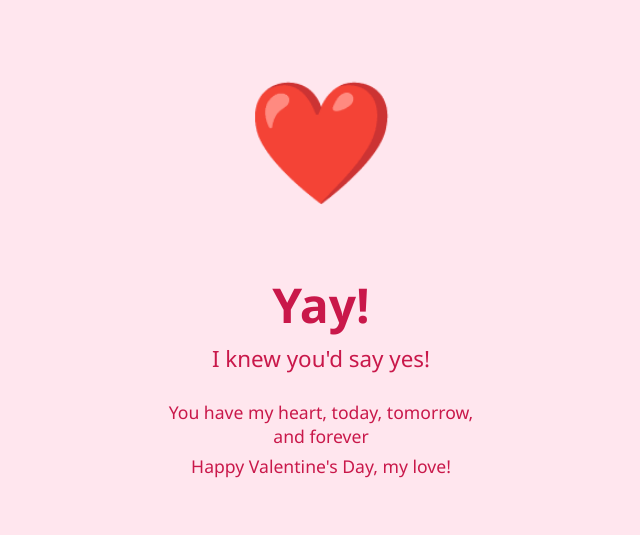
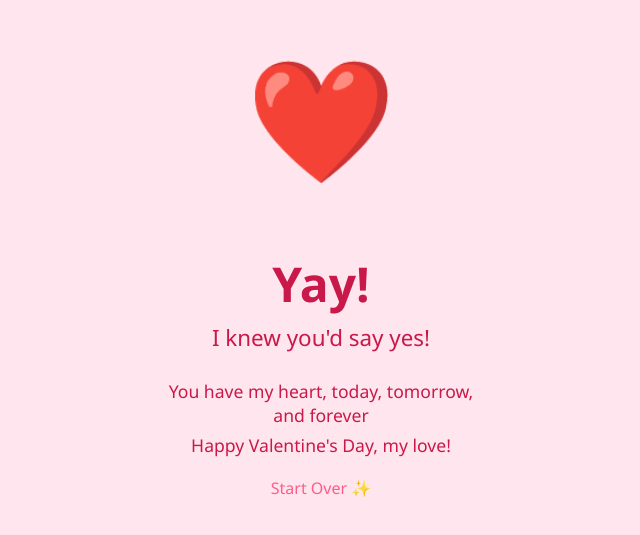
Before and after one commit to Abid-Chowdhury/valentinesxt, a React (Create React App) app: page /success in a window 1280 px wide. Shown: the part 133-668 px from the top of the page, without its empty margins (319-959 px from the left). Built offline with nearby package versions, Linux system fonts and the light colour scheme.

Commit message:
Added Start Over button

```diff
--- a/src/index.css
+++ b/src/index.css
@@ -290,3 +290,15 @@ body {
   margin-top: 6px;
   max-width: 340px;
 }
+
+
+.start-over-link {
+  /* position: absolute; */
+  top: 20px;
+  left: 20px;
+  color: #ff5c8a;
+  text-decoration: none;
+  font-size: 1rem;
+  transition: all 0.2s ease;
+  padding-top: 20px;
+}
--- a/src/pages/Success.js
+++ b/src/pages/Success.js
@@ -1,4 +1,8 @@
+import { useNavigate } from "react-router-dom";
+
 export default function Success() {
+  const navigate = useNavigate();
+
   return (
     <div className="success-page">
       <div className="heart">❤️</div>
@@ -13,6 +17,9 @@ export default function Success() {
       <div className="success-text">
         Happy Valentine's Day, my love!
       </div>
+
+      <a href="/" className="start-over-link">Start Over ✨</a>
+
     </div>
   );
 }
```
